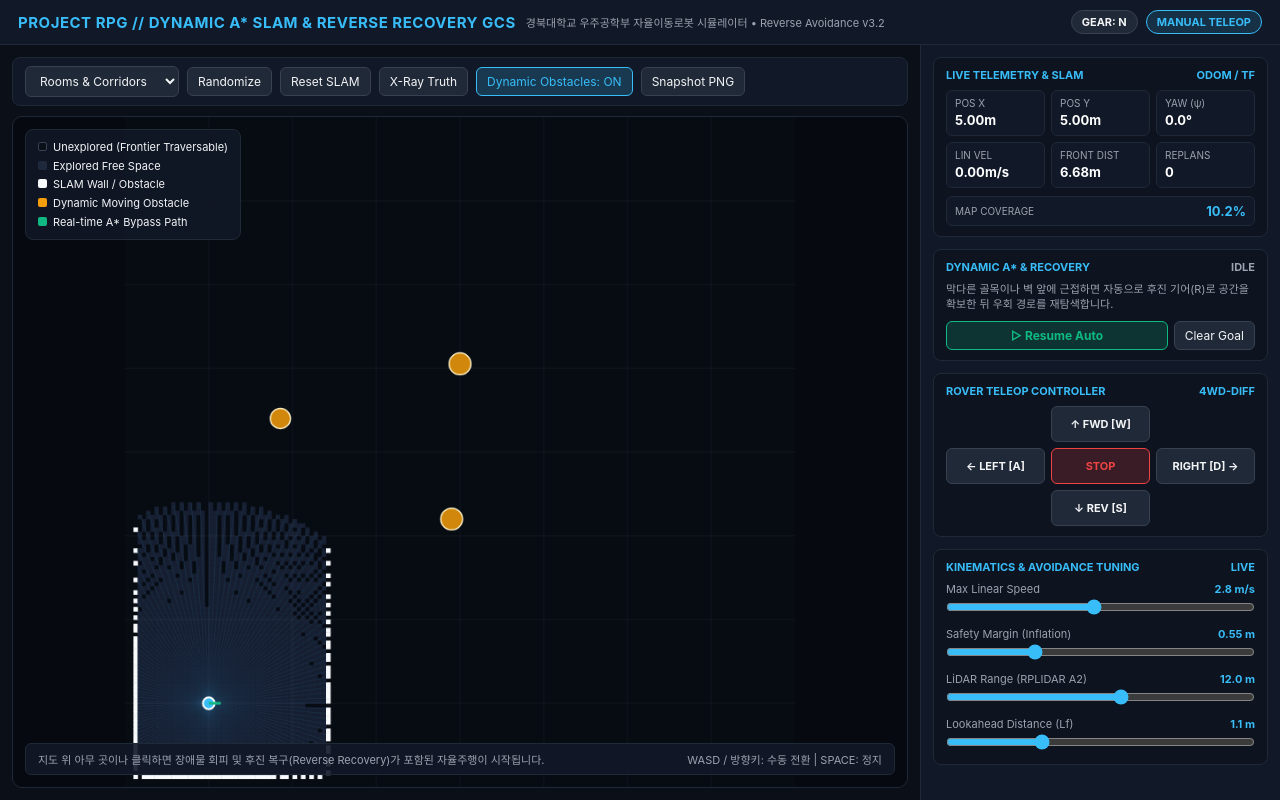
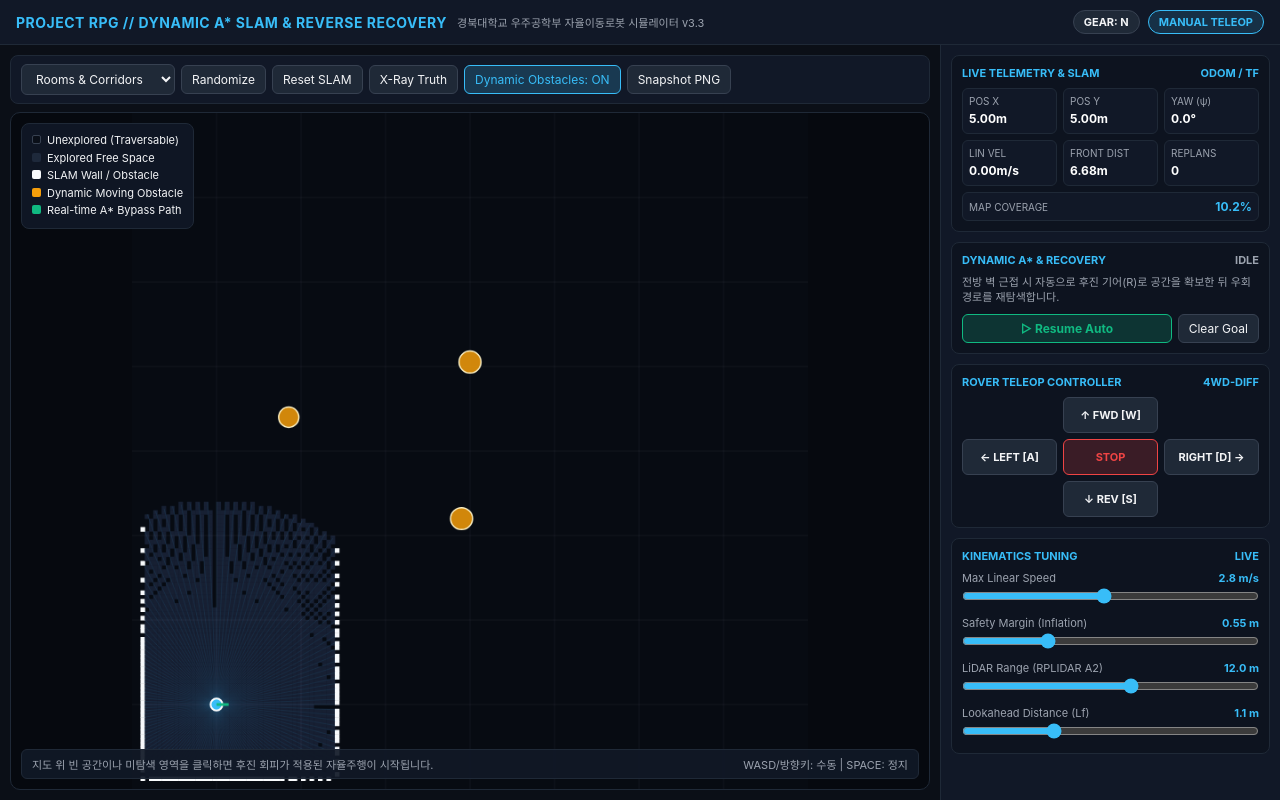
Before and after one commit to minu3971-beep/rpg---, a plain HTML site: page index.html in a window 1280 px wide. Drawn offline with Linux system fonts and the light colour scheme.

Commit message:
Update index.html

```diff
--- a/index.html
+++ b/index.html
@@ -16,27 +16,31 @@
       --text-main: #f3f4f6;
       --text-dim: #9ca3af;
     }
-    * { box-sizing: border-box; margin: 0; padding: 0; font-family: 'Pretendard', -apple-system, BlinkMacSystemFont, monospace; }
-    body {
+    * { box-sizing: border-box; margin: 0; padding: 0; font-family: -apple-system, BlinkMacSystemFont, "Segoe UI", Roboto, monospace; }
+    html, body {
+      width: 100%;
+      height: 100%;
       background: var(--bg-dark);
       color: var(--text-main);
+      overflow: hidden;
+    }
+    body {
       display: flex;
       flex-direction: column;
-      height: 100vh;
-      overflow: hidden;
     }
     header {
       background: var(--panel-bg);
       border-bottom: 1px solid var(--border);
-      padding: 10px 18px;
+      padding: 10px 16px;
       display: flex;
       justify-content: space-between;
       align-items: center;
       flex-wrap: wrap;
-      gap: 10px;
+      gap: 8px;
+      flex-shrink: 0;
     }
-    .brand { display: flex; align-items: center; gap: 10px; }
-    .brand h1 { font-size: 15px; letter-spacing: 0.5px; color: var(--accent); }
+    .brand { display: flex; align-items: center; gap: 10px; flex-wrap: wrap; }
+    .brand h1 { font-size: 14px; letter-spacing: 0.5px; color: var(--accent); }
     .brand span { font-size: 11px; color: var(--text-dim); }
     .status-pills { display: flex; gap: 8px; align-items: center; }
     .pill {
@@ -48,32 +52,34 @@
       border: 1px solid #374151;
     }
     .pill.auto { background: rgba(16, 185, 129, 0.15); color: var(--accent-green); border-color: var(--accent-green); }
-    .pill.replan { background: rgba(245, 158, 11, 0.2); color: var(--accent-amber); border-color: var(--accent-amber); }
     .pill.reverse { background: rgba(239, 68, 68, 0.2); color: var(--accent-red); border-color: var(--accent-red); }
     .pill.manual { background: rgba(56, 189, 248, 0.15); color: var(--accent); border-color: var(--accent); }
 
     .workspace {
       display: grid;
-      grid-template-columns: 1fr 360px;
+      grid-template-columns: 1fr 340px;
       flex: 1;
+      min-height: 0;
       overflow: hidden;
     }
     .viewport {
       display: flex;
       flex-direction: column;
-      padding: 12px;
-      gap: 10px;
+      padding: 10px;
+      gap: 8px;
+      min-height: 0;
       overflow: hidden;
     }
     .toolbar {
       display: flex;
       flex-wrap: wrap;
-      gap: 8px;
+      gap: 6px;
       align-items: center;
       background: var(--panel-bg);
-      padding: 8px 12px;
+      padding: 8px 10px;
       border-radius: 8px;
       border: 1px solid var(--border);
+      flex-shrink: 0;
     }
     select, button {
       background: #1f2937;
@@ -83,7 +89,6 @@
       border-radius: 6px;
       font-size: 12px;
       cursor: pointer;
-      transition: 0.15s;
     }
     button:hover { border-color: var(--accent); background: #263244; }
     button.active { background: rgba(56, 189, 248, 0.2); border-color: var(--accent); color: var(--accent); }
@@ -93,6 +98,7 @@
     .canvas-wrap {
       position: relative;
       flex: 1;
+      min-height: 300px;
       background: #06090f;
       border: 1px solid var(--border);
       border-radius: 10px;
@@ -102,52 +108,55 @@
       align-items: center;
     }
     canvas {
+      display: block;
       max-width: 100%;
       max-height: 100%;
+      aspect-ratio: 1 / 1;
       cursor: crosshair;
     }
     .legend {
       position: absolute;
-      top: 12px;
-      left: 12px;
-      background: rgba(17, 24, 39, 0.85);
+      top: 10px;
+      left: 10px;
+      background: rgba(17, 24, 39, 0.88);
       border: 1px solid var(--border);
-      padding: 8px 12px;
+      padding: 8px 10px;
       border-radius: 8px;
       font-size: 11px;
-      line-height: 1.7;
+      line-height: 1.6;
       pointer-events: none;
     }
     .dot { display: inline-block; width: 9px; height: 9px; border-radius: 2px; margin-right: 6px; }
     .hint-bar {
       position: absolute;
-      bottom: 12px;
-      left: 12px;
-      right: 12px;
-      background: rgba(17, 24, 39, 0.9);
+      bottom: 10px;
+      left: 10px;
+      right: 10px;
+      background: rgba(17, 24, 39, 0.92);
       border: 1px solid var(--border);
-      padding: 7px 12px;
+      padding: 6px 10px;
       border-radius: 6px;
       font-size: 11px;
       color: var(--text-dim);
       display: flex;
       justify-content: space-between;
+      gap: 8px;
     }
 
     aside {
       background: var(--panel-bg);
       border-left: 1px solid var(--border);
-      padding: 12px;
+      padding: 10px;
       overflow-y: auto;
       display: flex;
       flex-direction: column;
-      gap: 12px;
+      gap: 10px;
     }
     .card {
       background: #0d131f;
       border: 1px solid var(--border);
       border-radius: 8px;
-      padding: 10px 12px;
+      padding: 10px;
     }
     .card-title {
       font-size: 11px;
@@ -156,28 +165,26 @@
       margin-bottom: 8px;
       display: flex;
       justify-content: space-between;
-      text-transform: uppercase;
     }
     .metrics {
       display: grid;
       grid-template-columns: repeat(3, 1fr);
       gap: 6px;
-      margin-bottom: 8px;
+      margin-bottom: 6px;
     }
     .metric-box {
       background: #111827;
-      padding: 6px 8px;
+      padding: 6px;
       border-radius: 6px;
       border: 1px solid #1f2937;
     }
     .metric-box label { display: block; font-size: 10px; color: var(--text-dim); }
-    .metric-box strong { font-size: 13px; color: #fff; }
+    .metric-box strong { font-size: 12px; color: #fff; }
 
     .dpad {
       display: grid;
       grid-template-columns: repeat(3, 1fr);
       gap: 6px;
-      margin-top: 6px;
     }
     .dpad button { padding: 10px 4px; font-weight: 700; font-size: 11px; }
 
@@ -187,8 +194,8 @@
     .slider-head span:last-child { color: var(--accent); font-weight: 700; }
     input[type="range"] { width: 100%; accent-color: var(--accent); cursor: pointer; }
 
-    @media (max-width: 900px) {
-      .workspace { grid-template-columns: 1fr; grid-template-rows: 1fr 42%; }
+    @media (max-width: 850px) {
+      .workspace { grid-template-columns: 1fr; grid-template-rows: 1fr 45%; }
       aside { border-left: none; border-top: 1px solid var(--border); }
     }
   </style>
@@ -196,8 +203,8 @@
 <body>
   <header>
     <div class="brand">
-      <h1>PROJECT RPG // DYNAMIC A* SLAM & REVERSE RECOVERY GCS</h1>
-      <span>경북대학교 우주공학부 자율이동로봇 시뮬레이터 • Reverse Avoidance v3.2</span>
+      <h1>PROJECT RPG // DYNAMIC A* SLAM & REVERSE RECOVERY</h1>
+      <span>경북대학교 우주공학부 자율이동로봇 시뮬레이터 v3.3</span>
     </div>
     <div class="status-pills">
       <div class="pill" id="gearPill">GEAR: N</div>
@@ -223,25 +230,25 @@
       <div class="canvas-wrap">
         <canvas id="simCanvas" width="760" height="760"></canvas>
         <div class="legend">
-          <div><span class="dot" style="background:#0a0f18; border:1px solid #374151;"></span>Unexplored (Frontier Traversable)</div>
+          <div><span class="dot" style="background:#0a0f18; border:1px solid #374151;"></span>Unexplored (Traversable)</div>
           <div><span class="dot" style="background:#1e293b;"></span>Explored Free Space</div>
           <div><span class="dot" style="background:#f8fafc;"></span>SLAM Wall / Obstacle</div>
           <div><span class="dot" style="background:#f59e0b;"></span>Dynamic Moving Obstacle</div>
           <div><span class="dot" style="background:#10b981;"></span>Real-time A* Bypass Path</div>
         </div>
         <div class="hint-bar">
-          <span id="statusMsg">지도 위 아무 곳이나 클릭하면 장애물 회피 및 후진 복구(Reverse Recovery)가 포함된 자율주행이 시작됩니다.</span>
-          <span>WASD / 방향키: 수동 전환 | SPACE: 정지</span>
+          <span id="statusMsg">지도 위 빈 공간이나 미탐색 영역을 클릭하면 후진 회피가 적용된 자율주행이 시작됩니다.</span>
+          <span>WASD/방향키: 수동 | SPACE: 정지</span>
         </div>
       </div>
     </div>
 
     <aside>
       <div class="card">
-        <div class="card-title"><span>Live Telemetry & SLAM</span><span>ODOM / TF</span></div>
+        <div class="card-title"><span>LIVE TELEMETRY & SLAM</span><span>ODOM / TF</span></div>
         <div class="metrics">
-          <div class="metric-box"><label>POS X</label><strong id="telX">0.00m</strong></div>
-          <div class="metric-box"><label>POS Y</label><strong id="telY">0.00m</strong></div>
+          <div class="metric-box"><label>POS X</label><strong id="telX">5.00m</strong></div>
+          <div class="metric-box"><label>POS Y</label><strong id="telY">5.00m</strong></div>
           <div class="metric-box"><label>YAW (ψ)</label><strong id="telYaw">0.0°</strong></div>
           <div class="metric-box"><label>LIN VEL</label><strong id="telV">0.00m/s</strong></div>
           <div class="metric-box"><label>FRONT DIST</label><strong id="telFrontDist">--m</strong></div>
@@ -253,9 +260,9 @@
       </div>
 
       <div class="card">
-        <div class="card-title"><span>Dynamic A* & Recovery</span><span id="navState">IDLE</span></div>
+        <div class="card-title"><span>DYNAMIC A* & RECOVERY</span><span id="navState">IDLE</span></div>
         <p style="font-size:11px; color:var(--text-dim); margin-bottom:8px; line-height:1.4;">
-          막다른 골목이나 벽 앞에 근접하면 자동으로 후진 기어(R)로 공간을 확보한 뒤 우회 경로를 재탐색합니다.
+          전방 벽 근접 시 자동으로 후진 기어(R)로 공간을 확보한 뒤 우회 경로를 재탐색합니다.
         </p>
         <div style="display:flex; gap:6px;">
           <button class="primary" id="btnAutoGo" style="flex:1;">▷ Resume Auto</button>
@@ -264,7 +271,7 @@
       </div>
 
       <div class="card">
-        <div class="card-title"><span>Rover Teleop Controller</span><span>4WD-DIFF</span></div>
+        <div class="card-title"><span>ROVER TELEOP CONTROLLER</span><span>4WD-DIFF</span></div>
         <div class="dpad">
           <div></div>
           <button id="padUp">↑ FWD [W]</button>
@@ -279,7 +286,7 @@
       </div>
 
       <div class="card">
-        <div class="card-title"><span>Kinematics & Avoidance Tuning</span><span>LIVE</span></div>
+        <div class="card-title"><span>KINEMATICS TUNING</span><span>LIVE</span></div>
         <div class="slider-row">
           <div class="slider-head"><span>Max Linear Speed</span><span id="valSpeed">2.8 m/s</span></div>
           <input type="range" id="rngSpeed" min="0.8" max="5.0" step="0.1" value="2.8" />
@@ -301,6 +308,7 @@
   </div>
 
   <script>
+    window.addEventListener('DOMContentLoaded', () => {
       const canvas = document.getElementById('simCanvas');
       const ctx = canvas.getContext('2d');
 
@@ -334,7 +342,6 @@
       let frontClearance = 12.0;
       let rearClearance = 12.0;
 
-    // Reverse recovery & stuck escape state
       let recoveryTimer = 0;
       let recoveryTurnDir = 1;
       let stuckTimer = 0;
@@ -493,14 +500,8 @@
           }
 
           if (hit) {
-          // Front cone: +/- 42 degrees
-          if (Math.abs(relAng) < 0.73 && hitDist < frontClearance) {
-            frontClearance = hitDist;
-          }
-          // Rear cone: +/- 45 degrees from back
-          if (Math.abs(relAng) > 2.35 && hitDist < rearClearance) {
-            rearClearance = hitDist;
-          }
+            if (Math.abs(relAng) < 0.73 && hitDist < frontClearance) frontClearance = hitDist;
+            if (Math.abs(relAng) > 2.35 && hitDist < rearClearance) rearClearance = hitDist;
           }
 
           lidarRays.push({
@@ -677,7 +678,6 @@
         return false;
       }
 
-    // Choose open side (left vs right) using LiDAR rays for smart reverse turn
       function pickOpenTurnDirection() {
         let leftSpace = 0, rightSpace = 0;
         for (const ray of lidarRays) {
@@ -744,9 +744,8 @@
             rover.w = 0;
             currentPath = [];
             updateModeUI();
-          document.getElementById('statusMsg').textContent = '목표 지점 도달 완료! 새 위치를 클릭하여 다시 자율주행할 수 있습니다.';
+            document.getElementById('statusMsg').textContent = '목표 지점 도달 완료!';
           } else {
-          // Stuck detection: if rover barely moved for 0.75s, trigger reverse recovery
             stuckTimer += dt;
             if (stuckTimer >= 0.75) {
               const moved = Math.hypot(rover.x - lastCheckPos.x, rover.y - lastCheckPos.y);
@@ -759,7 +758,6 @@
               stuckTimer = 0;
             }
 
-          // Re-plan A* path when obstructed or periodically
             const now = performance.now();
             if (isPathObstructed() || (now - lastReplanTime > 400)) {
               const newPath = planAStar({ x: rover.x, y: rover.y }, goal);
@@ -770,15 +768,13 @@
               lastReplanTime = now;
             }
 
-          // 1) Active Reverse Recovery Maneuver (backing out of tight corners/walls)
             if (recoveryTimer > 0) {
               recoveryTimer -= dt;
               updateModeUI();
               if (rearClearance > 0.55) {
-              rover.v = -Math.min(1.4, maxSpeed * 0.55); // Reverse gear
+                rover.v = -Math.min(1.4, maxSpeed * 0.55);
                 rover.w = recoveryTurnDir * 2.4;
               } else {
-              // Rear also blocked -> pivot turn in place
                 rover.v = 0.0;
                 rover.w = recoveryTurnDir * 2.8;
               }
@@ -786,9 +782,7 @@
                 currentPath = planAStar({ x: rover.x, y: rover.y }, goal);
                 updateModeUI();
               }
-          }
-          // 2) Normal Tracking + Immediate Front-Wall Reverse Backoff
-          else if (currentPath.length > 0) {
+            } else if (currentPath.length > 0) {
               while (currentPath.length > 1 && Math.hypot(currentPath[0].x - rover.x, currentPath[0].y - rover.y) < 0.55) {
                 currentPath.shift();
               }
@@ -805,7 +799,6 @@
               const rawTargetAngle = Math.atan2(targetPt.y - rover.y, targetPt.x - rover.x);
               const rawAngleErr = normalizeAngle(rawTargetAngle - rover.yaw);
 
-            // Trigger Reverse Backoff if front is too close to a wall OR target requires sharp >105° turn near obstacle
               if (frontClearance < 0.72 || (frontClearance < 1.15 && Math.abs(rawAngleErr) > 1.83)) {
                 const pill = document.getElementById('modePill');
                 pill.textContent = 'REVERSE BACKOFF';
@@ -820,7 +813,6 @@
                 }
               } else {
                 updateModeUI();
-              // Potential field soft repulsion from close walls
                 let repX = 0, repY = 0;
                 for (const ray of lidarRays) {
                   if (ray.hit && ray.dist < 1.0 && ray.dist > 0.05) {
@@ -834,7 +826,6 @@
                 const angleErr = normalizeAngle(desiredAngle - rover.yaw);
 
                 rover.w = Math.max(-3.0, Math.min(3.0, angleErr * 3.4));
-              // If path is behind rover (> 85 deg) with clear space, pivot first before accelerating forward
                 if (Math.abs(angleErr) > 1.48) {
                   rover.v = rearClearance > 0.65 ? -0.45 : 0.0;
                 } else {
@@ -844,7 +835,6 @@
                 }
               }
             } else {
-            // No path yet -> reverse & rotate to open space
               recoveryTimer = 0.7;
               recoveryTurnDir = pickOpenTurnDirection();
             }
@@ -856,7 +846,6 @@
           if (Math.abs(rover.w) < 0.02) rover.w = 0;
         }
 
-      // Kinematics integration
         const nextYaw = rover.yaw + rover.w * dt;
         const nextX = rover.x + Math.cos(nextYaw) * rover.v * dt;
         const nextY = rover.y + Math.sin(nextYaw) * rover.v * dt;
@@ -870,7 +859,6 @@
         } else if (!isTruthBlocked(rover.x, nextY, rover.radius)) {
           rover.y = nextY;
         } else {
-        // Wall contact detected during auto mode -> immediately initiate reverse recovery
           if (autoMode && recoveryTimer <= 0) {
             recoveryTimer = 0.8;
             recoveryTurnDir = pickOpenTurnDirection();
@@ -985,12 +973,11 @@
           ctx.fill();
         }
 
-      // Rover body
         ctx.save();
         ctx.translate(rxPx, ryPx);
         ctx.rotate(-rover.yaw);
         const rPx = rover.radius * scale;
-      ctx.fillStyle = rover.v < -0.05 ? '#ef4444' : '#38bdf8'; // Turns red when reversing
+        ctx.fillStyle = rover.v < -0.05 ? '#ef4444' : '#38bdf8';
         ctx.beginPath();
         ctx.arc(0, 0, rPx, 0, Math.PI * 2);
         ctx.fill();
@@ -1005,7 +992,6 @@
         ctx.stroke();
         ctx.restore();
 
-      // Telemetry & Gear Indicator
         document.getElementById('telX').textContent = `${rover.x.toFixed(2)}m`;
         document.getElementById('telY').textContent = `${rover.y.toFixed(2)}m`;
         const deg = ((rover.yaw * 180 / Math.PI) % 360 + 360) % 360;
@@ -1035,7 +1021,7 @@
 
         const g = worldToGrid(wx, wy);
         if (slamGrid[idx(g.gx, g.gy)] === 2) {
-        document.getElementById('statusMsg').textContent = '벽 위에는 목표점을 지정할 수 없습니다. 빈 공간이나 미탐색 영역을 클릭하세요.';
+          document.getElementById('statusMsg').textContent = '벽 위에는 목표점을 지정할 수 없습니다. 빈 공간을 클릭하세요.';
           return;
         }
 
@@ -1048,7 +1034,7 @@
           autoMode = true;
           lastReplanTime = performance.now();
           updateModeUI();
-        document.getElementById('statusMsg').textContent = `A* 경로 생성 완료 (${currentPath.length} waypoints) — 장애물 회피 및 후진 복구 활성화`;
+          document.getElementById('statusMsg').textContent = `A* 경로 생성 완료 (${currentPath.length} waypoints) — 자율주행 중`;
         } else {
           document.getElementById('statusMsg').textContent = '목표 지점까지 도달 가능한 통로를 찾을 수 없습니다.';
         }
@@ -1138,6 +1124,7 @@
         requestAnimationFrame(loop);
       }
       requestAnimationFrame(loop);
+    });
   </script>
 </body>
 </html>
```
Lines whose indentation alone changed are shown as unchanged.
